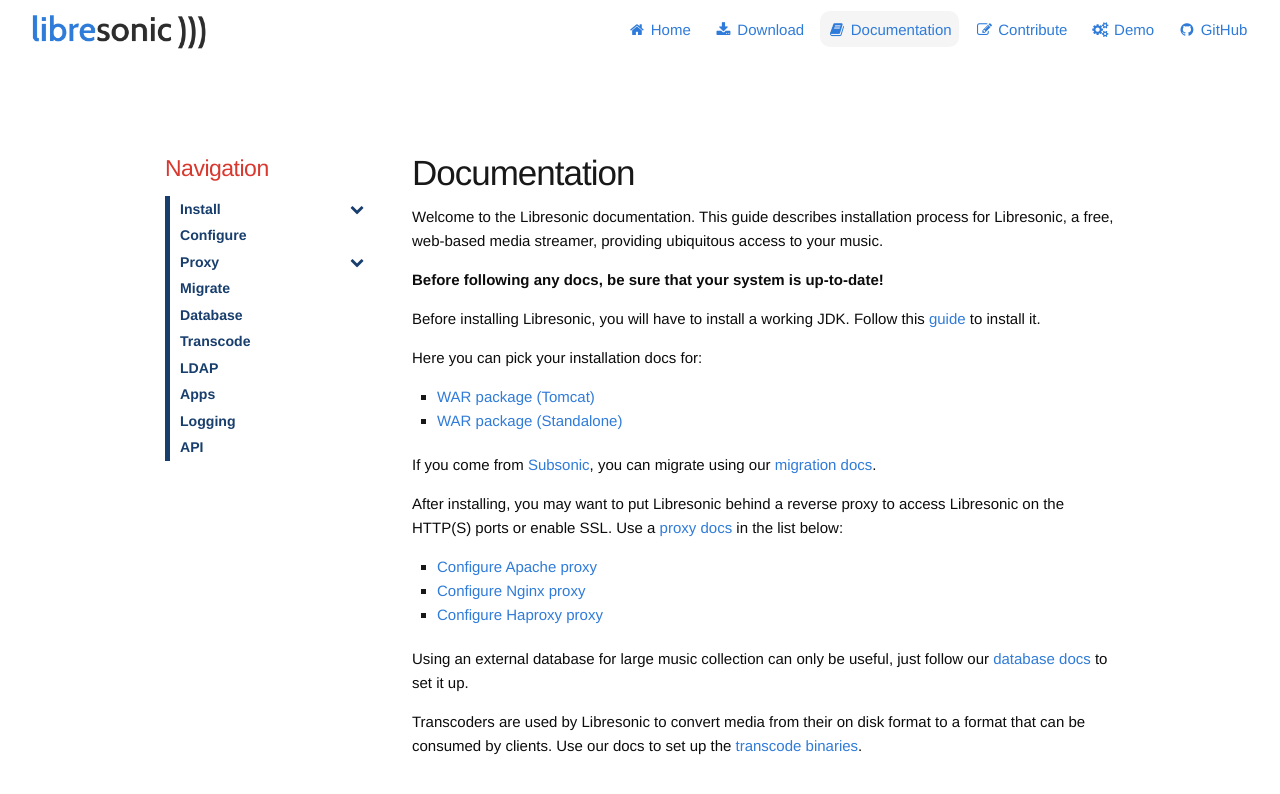
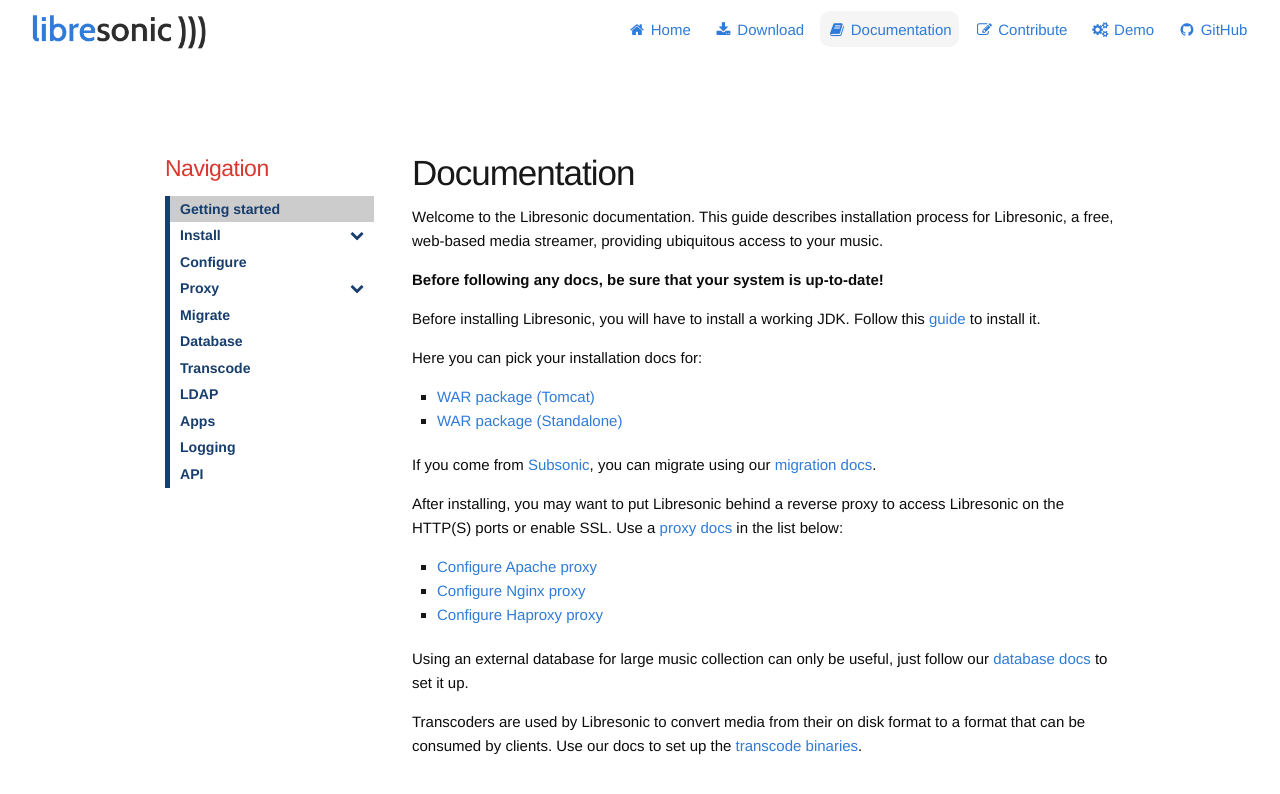
Before and after one commit to airsonic/airsonic.github.io, a Jekyll site: the page built from pages/docs.md, in a window 1280 px wide and 900 px high. Shown: the top 794 px of the window. Built offline with Jekyll 4.4.1, drawn with Linux system fonts in a browser that asks for light colours.

Commit message:
Add documentation home link in navigation

```diff
--- a/_data/docs-nav.yaml
+++ b/_data/docs-nav.yaml
@@ -1,5 +1,8 @@
 ---
 # Max 3 level navigation
+
+- title: "Getting started"
+  href: "/docs/"
 
 - title: "Install"
   subcategories:
```
